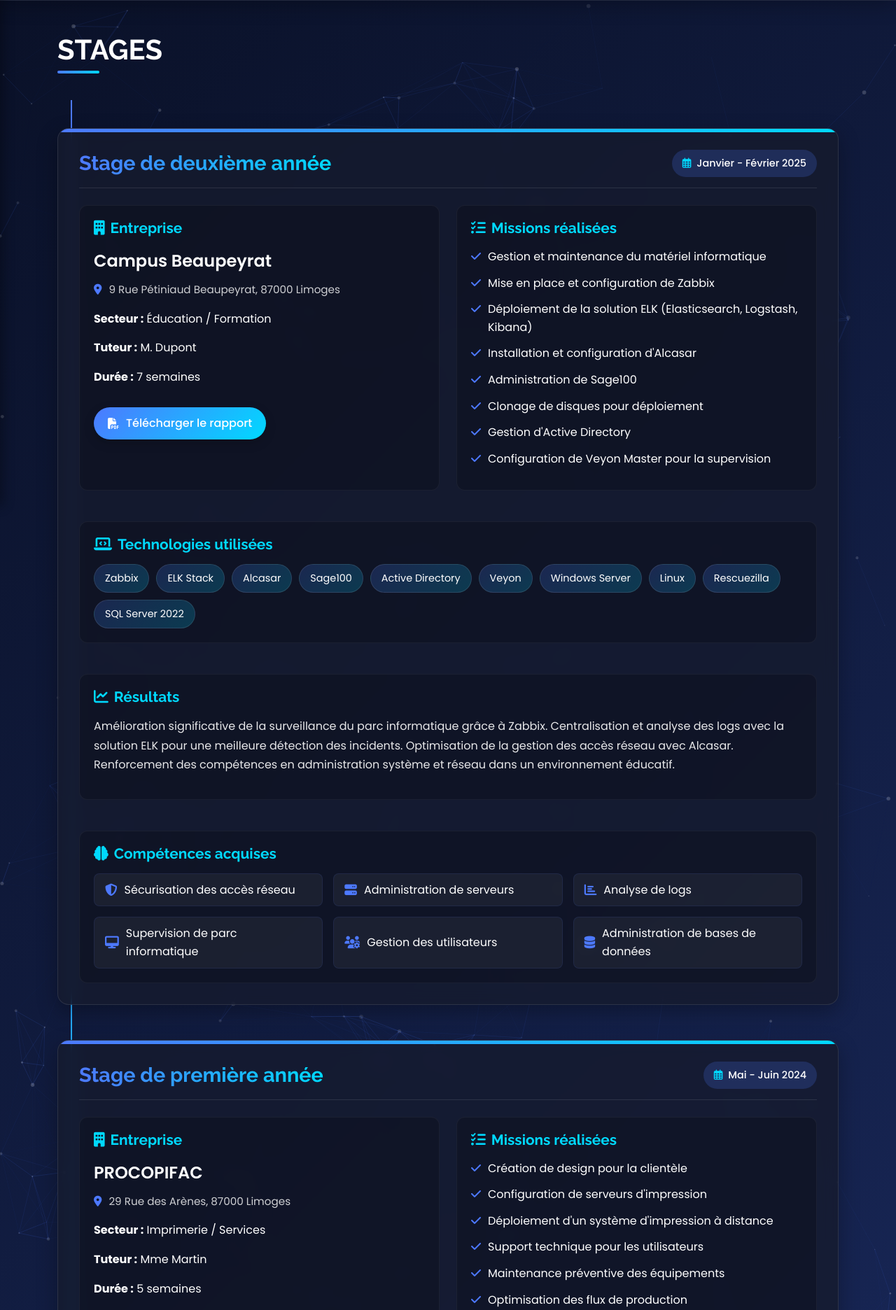
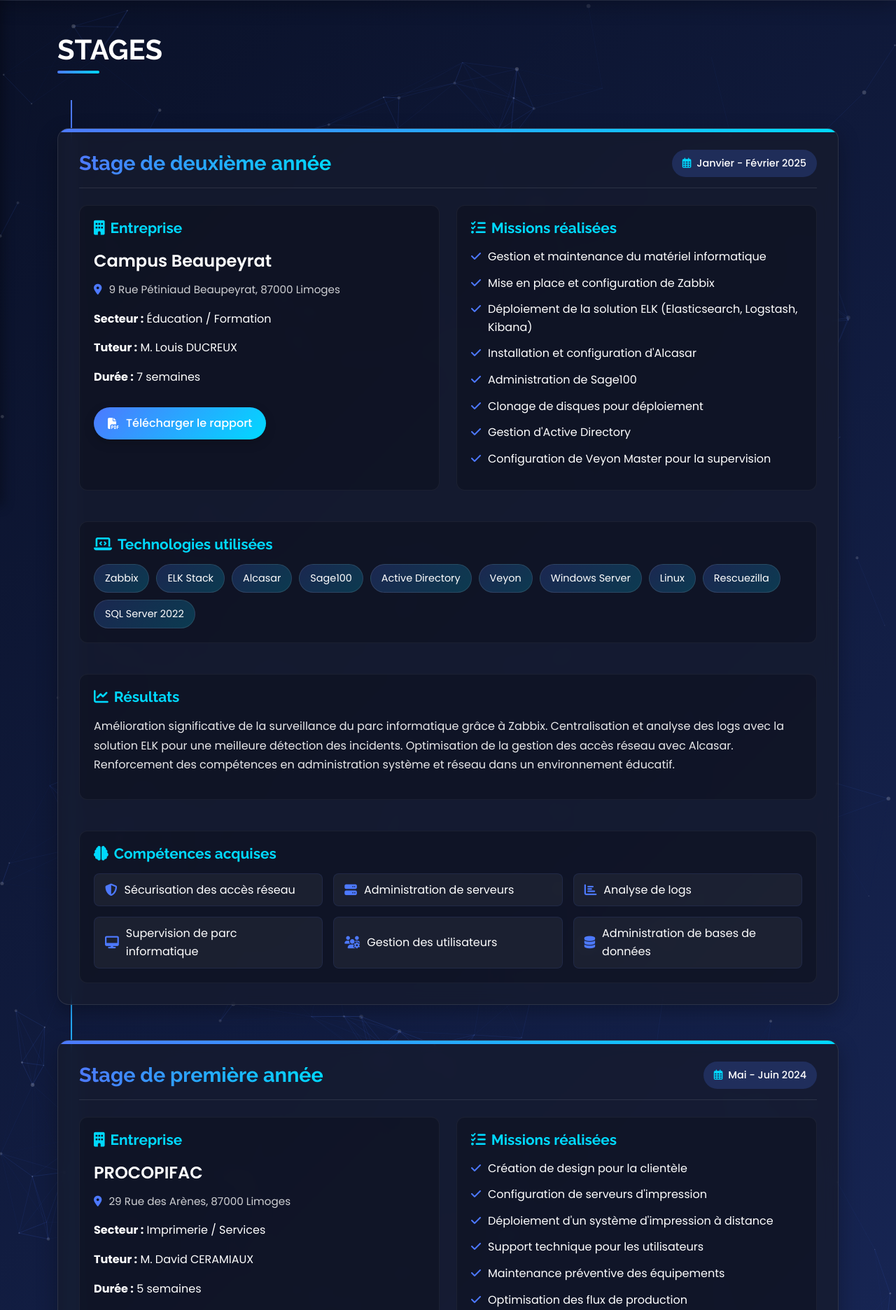
Before and after one commit to blck18/projet-portfolio-bts, a PHP site: page /stages.php in a window 1280 px wide. Shown: the part 77-1949 px from the top of the page at 70% size. Run offline with PHP 8.4, Linux system fonts and the light colour scheme.

Commit message:
Update: Changed tutor names in internship sections

```diff
--- a/src/stages.php
+++ b/src/stages.php
@@ -30,7 +30,7 @@
                                 <strong>Secteur :</strong> Éducation / Formation
                             </p>
                             <p>
-                                <strong>Tuteur :</strong> M. Dupont
+                                <strong>Tuteur :</strong> M. Louis DUCREUX
                             </p>
                             <p>
                                 <strong>Durée :</strong> 7 semaines
@@ -141,7 +141,7 @@
                                 <strong>Secteur :</strong> Imprimerie / Services
                             </p>
                             <p>
-                                <strong>Tuteur :</strong> Mme Martin
+                                <strong>Tuteur :</strong> M. David CERAMIAUX
                             </p>
                             <p>
                                 <strong>Durée :</strong> 5 semaines
```
